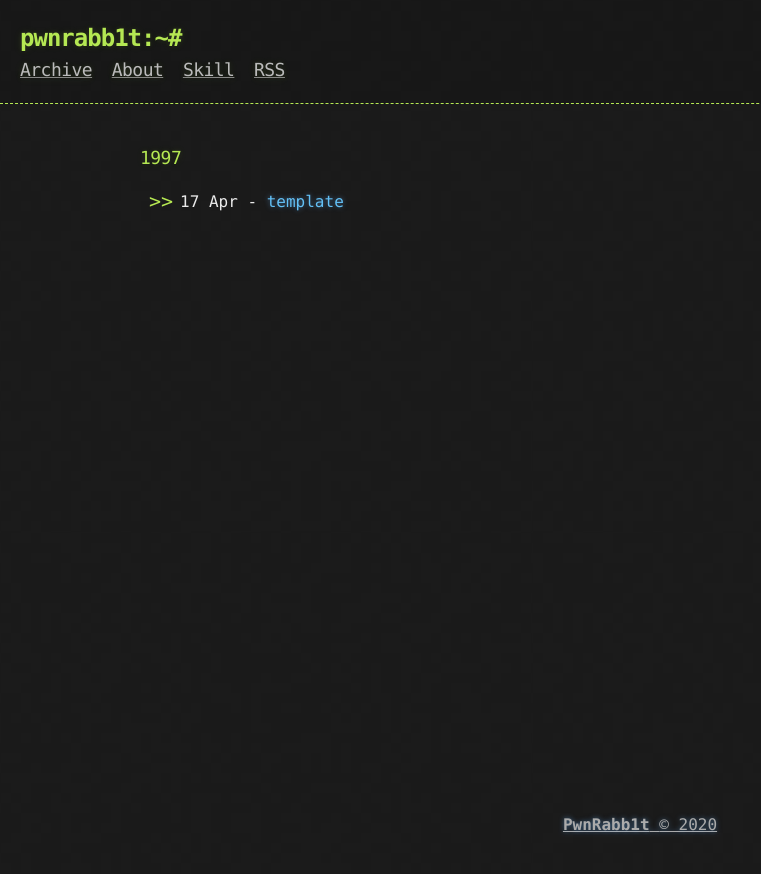
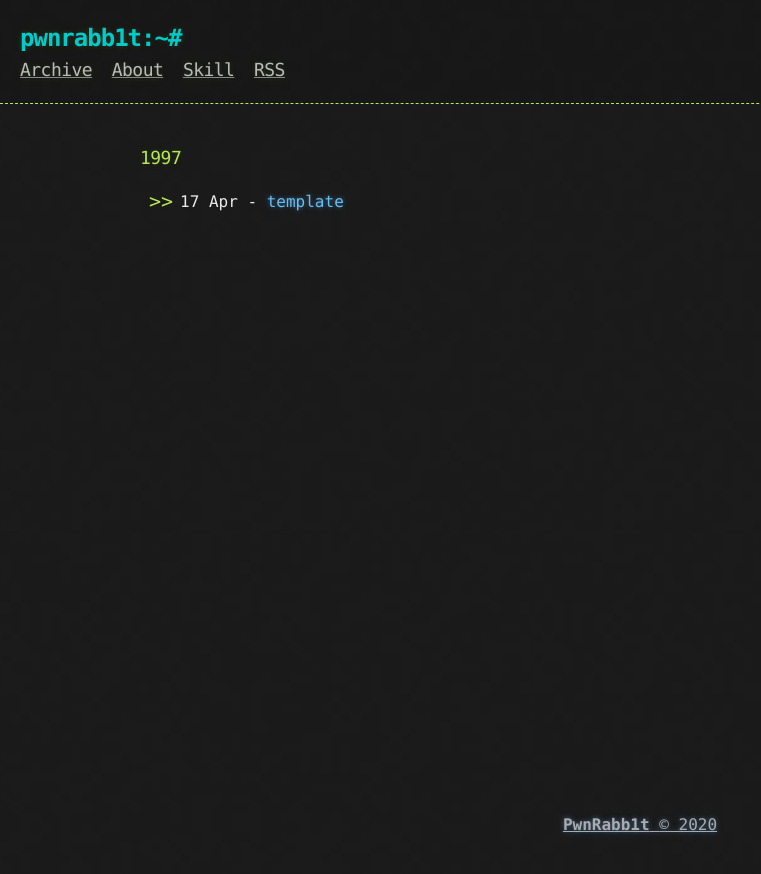
Before and after one commit to rtfingc/rtfingc.github.io, a Jekyll site: the page built from index.md, in a window 1280 px wide. Shown: the top 874 px of the page, without its empty margins (0-761 px from the left). Built offline with Jekyll 4.4.1, drawn with Linux system fonts in a browser that asks for light colours.

Commit message:
hacker theme

```diff
--- a/_sass/base.scss
+++ b/_sass/base.scss
@@ -79,7 +79,8 @@ header h1 {
   text-decoration: none;
   font-weight: bold;
   font-family: Monaco, "Bitstream Vera Sans Mono", "Lucida Console", Terminal, monospace;
-  color: $conifer;//$header;
+  //color: $conifer;//$header;
+  color:#00cccc;
   text-shadow: 0 1px 1px rgba(0, 0, 0, 0.1),
                0 0 5px rgba(181, 232, 83, 0.1),
                0 0 10px rgba(181, 232, 83, 0.1);
@@ -88,7 +89,7 @@ header h1 {
 }
 
 header h1:hover{
-    color:#aaa;
+    color: $conifer;//$header;
 }
 
 header h2 {
```
Also changed, not shown: 2 other files.
